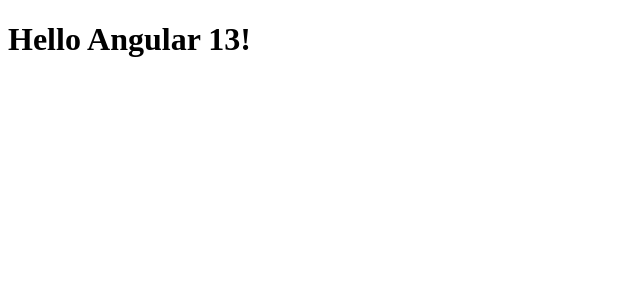
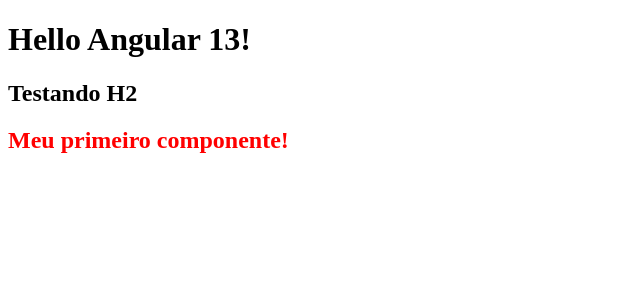
Before and after one commit to ronaldovctor/Angular13-MatheusBattist, an Angular app: page / in a window 1280 px wide. Shown: the top 300 px of the page, without its empty margins (0-640 px from the left). Built offline with nearby package versions, Linux system fonts and the light colour scheme.

Commit message:
Criando componentes

```diff
--- a/src/app/app.component.html
+++ b/src/app/app.component.html
@@ -1 +1,3 @@
 <h1>Hello Angular 13!</h1>
+<h2>Testando H2</h2>
+<app-first-component></app-first-component>
--- a/src/app/app.module.ts
+++ b/src/app/app.module.ts
@@ -2,10 +2,12 @@
 import { BrowserModule } from '@angular/platform-browser';
 
 import { AppComponent } from './app.component';
+import { FirstComponentComponent } from './components/first-component/first-component.component';
 
 @NgModule({
   declarations: [
-    AppComponent
+    AppComponent,
+    FirstComponentComponent
   ],
   imports: [
     BrowserModule
--- /dev/null
+++ b/src/app/components/first-component/first-component.component.css
@@ -0,0 +1,3 @@
+h2 {
+   color:red;
+}
--- /dev/null
+++ b/src/app/components/first-component/first-component.component.html
@@ -0,0 +1 @@
+<h2>Meu primeiro componente!</h2>
--- /dev/null
+++ b/src/app/components/first-component/first-component.component.ts
@@ -0,0 +1,15 @@
+import { Component, OnInit } from '@angular/core';
+
+@Component({
+  selector: 'app-first-component',
+  templateUrl: './first-component.component.html',
+  styleUrls: ['./first-component.component.css']
+})
+export class FirstComponentComponent implements OnInit {
+
+  constructor() { }
+
+  ngOnInit(): void {
+  }
+
+}
--- a/src/index.html
+++ b/src/index.html
@@ -1,13 +1,16 @@
 <!doctype html>
 <html lang="en">
+
 <head>
   <meta charset="utf-8">
-  <title>Angular13</title>
+  <title>Momentos</title>
   <base href="/">
   <meta name="viewport" content="width=device-width, initial-scale=1">
   <link rel="icon" type="image/x-icon" href="favicon.ico">
 </head>
+
 <body>
   <app-root></app-root>
 </body>
+
 </html>
```
Also changed, not shown: 1 other file (tests, documents, lock files or other folders).
